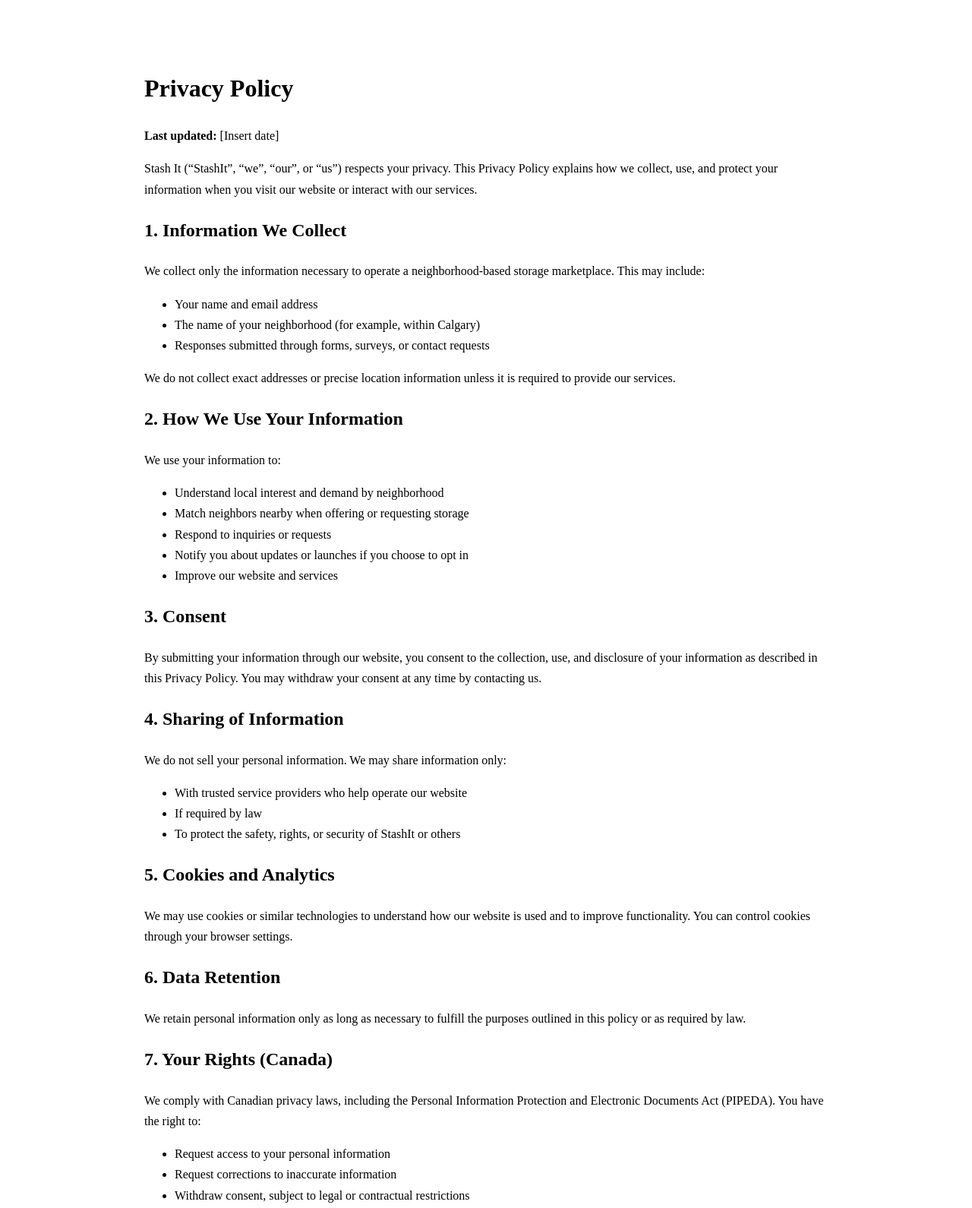
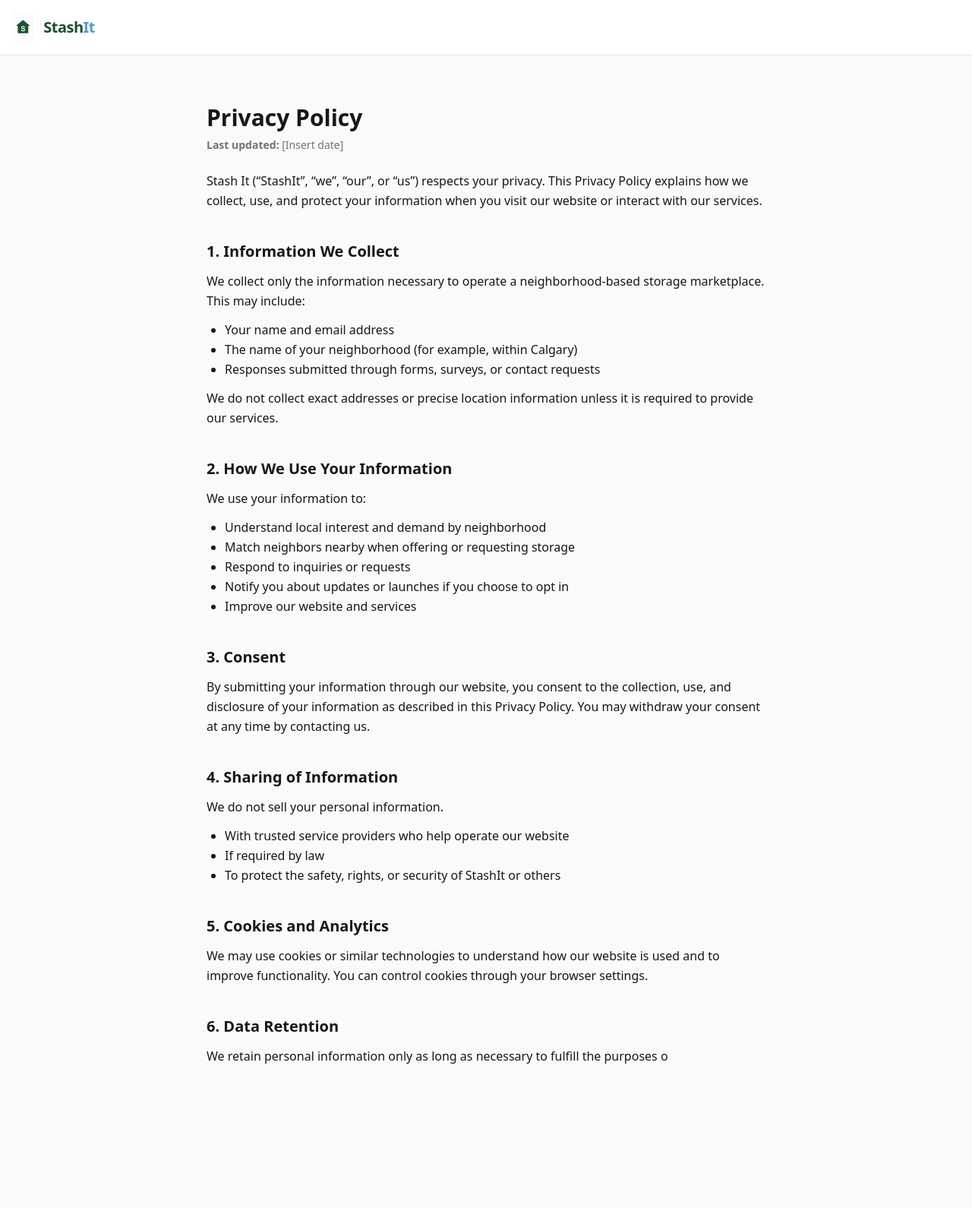
Before and after one commit to nishthamangal/StashIt, a website: page privacy.html in a window 1280 px wide. Shown: the top 1590 px of the page at 76% size. After the commit the page ends 1467 px from the top, so only its background shows below. Drawn offline with nearby package versions, Linux system fonts and the light colour scheme.

Commit message:
Refactor privacy.html for improved styling
Updated the Privacy Policy page with Tailwind CSS classes for improved styling and structure.

```diff
--- a/privacy.html
+++ b/privacy.html
@@ -4,45 +4,64 @@
   <meta charset="UTF-8" />
   <title>Privacy Policy | Stash It</title>
   <meta name="viewport" content="width=device-width, initial-scale=1.0" />
+  <script src="https://cdn.tailwindcss.com"></script>
 </head>
 
-<body>
-  <main style="max-width: 900px; margin: 0 auto; padding: 60px 24px; line-height: 1.7;">
+<body class="bg-neutral-50 text-neutral-900">
 
-    <h1>Privacy Policy</h1>
-    <p><strong>Last updated:</strong> [Insert date]</p>
+  <!-- Header -->
+  <header class="border-b border-neutral-200 bg-white sticky top-0 z-20">
+    <div class="mx-auto max-w-7xl px-4 py-4 flex items-center gap-3">
+      <a href="/index.html" class="flex items-center gap-3">
+        <img
+          src="/stashit-logo.png"
+          alt="StashIt Home"
+          class="h-10 w-auto hover:opacity-90 transition"
+        />
+        <div class="text-xl font-semibold tracking-tight">
+          <span class="text-[#1E4D2B]">Stash</span><span class="text-[#4F9DCB]">It</span>
+        </div>
+      </a>
+    </div>
+  </header>
 
-    <p>
+  <!-- Content -->
+  <main class="mx-auto max-w-3xl px-4 py-16 leading-relaxed">
+
+    <h1 class="text-3xl font-semibold">Privacy Policy</h1>
+    <p class="mt-2 text-sm text-neutral-500">
+      <strong>Last updated:</strong> [Insert date]
+    </p>
+
+    <p class="mt-6">
       Stash It (“StashIt”, “we”, “our”, or “us”) respects your privacy.
       This Privacy Policy explains how we collect, use, and protect your information
       when you visit our website or interact with our services.
     </p>
 
-    <h2>1. Information We Collect</h2>
+    <h2 class="mt-10 text-xl font-semibold">1. Information We Collect</h2>
 
-    <p>
+    <p class="mt-3">
       We collect only the information necessary to operate a neighborhood-based storage marketplace.
       This may include:
     </p>
 
-    <ul>
+    <ul class="mt-3 list-disc pl-6">
       <li>Your name and email address</li>
       <li>The name of your neighborhood (for example, within Calgary)</li>
       <li>Responses submitted through forms, surveys, or contact requests</li>
     </ul>
 
-    <p>
+    <p class="mt-3">
       We do not collect exact addresses or precise location information unless it is required
       to provide our services.
     </p>
 
-    <h2>2. How We Use Your Information</h2>
+    <h2 class="mt-10 text-xl font-semibold">2. How We Use Your Information</h2>
 
-    <p>
-      We use your information to:
-    </p>
+    <p class="mt-3">We use your information to:</p>
 
-    <ul>
+    <ul class="mt-3 list-disc pl-6">
       <li>Understand local interest and demand by neighborhood</li>
       <li>Match neighbors nearby when offering or requesting storage</li>
       <li>Respond to inquiries or requests</li>
@@ -50,84 +69,33 @@
       <li>Improve our website and services</li>
     </ul>
 
-    <h2>3. Consent</h2>
+    <h2 class="mt-10 text-xl font-semibold">3. Consent</h2>
 
-    <p>
+    <p class="mt-3">
       By submitting your information through our website, you consent to the collection,
       use, and disclosure of your information as described in this Privacy Policy.
       You may withdraw your consent at any time by contacting us.
     </p>
 
-    <h2>4. Sharing of Information</h2>
+    <h2 class="mt-10 text-xl font-semibold">4. Sharing of Information</h2>
 
-    <p>
-      We do not sell your personal information.
-      We may share information only:
-    </p>
+    <p class="mt-3">We do not sell your personal information.</p>
 
-    <ul>
+    <ul class="mt-3 list-disc pl-6">
       <li>With trusted service providers who help operate our website</li>
       <li>If required by law</li>
       <li>To protect the safety, rights, or security of StashIt or others</li>
     </ul>
 
-    <h2>5. Cookies and Analytics</h2>
+    <h2 class="mt-10 text-xl font-semibold">5. Cookies and Analytics</h2>
 
-    <p>
+    <p class="mt-3">
       We may use cookies or similar technologies to understand how our website is used
       and to improve functionality. You can control cookies through your browser settings.
     </p>
 
-    <h2>6. Data Retention</h2>
+    <h2 class="mt-10 text-xl font-semibold">6. Data Retention</h2>
 
-    <p>
+    <p class="mt-3">
       We retain personal information only as long as necessary to fulfill the purposes
-      outlined in this policy or as required by law.
-    </p>
-
-    <h2>7. Your Rights (Canada)</h2>
-
-    <p>
-      We comply with Canadian privacy laws, including the Personal Information Protection
-      and Electronic Documents Act (PIPEDA). You have the right to:
-    </p>
-
-    <ul>
-      <li>Request access to your personal information</li>
-      <li>Request corrections to inaccurate information</li>
-      <li>Withdraw consent, subject to legal or contractual restrictions</li>
-    </ul>
-
-    <p>
-      To exercise these rights, contact us using the information below.
-    </p>
-
-    <h2>8. Data Security</h2>
-
-    <p>
-      We use reasonable administrative and technical safeguards to protect your information.
-      However, no method of transmission over the internet is completely secure.
-    </p>
-
-    <h2>9. Changes to This Policy</h2>
-
-    <p>
-      We may update this Privacy Policy from time to time. Any changes will be posted on this page
-      with an updated date.
-    </p>
-
-    <h2>10. Contact Us</h2>
-
-    <p>
-      If you have questions about this Privacy Policy or how we handle your information,
-      please contact us at:
-    </p>
-
-    <p>
-      <strong>Email:</strong> hello@stashitvault.com<br />
-      <strong>Location:</strong> Calgary, Alberta, Canada
-    </p>
-
-  </main>
-</body>
-</html>
+      o
```
